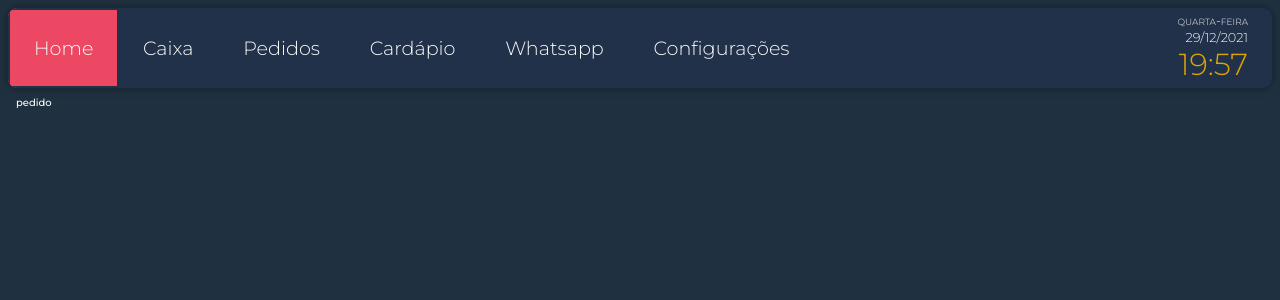
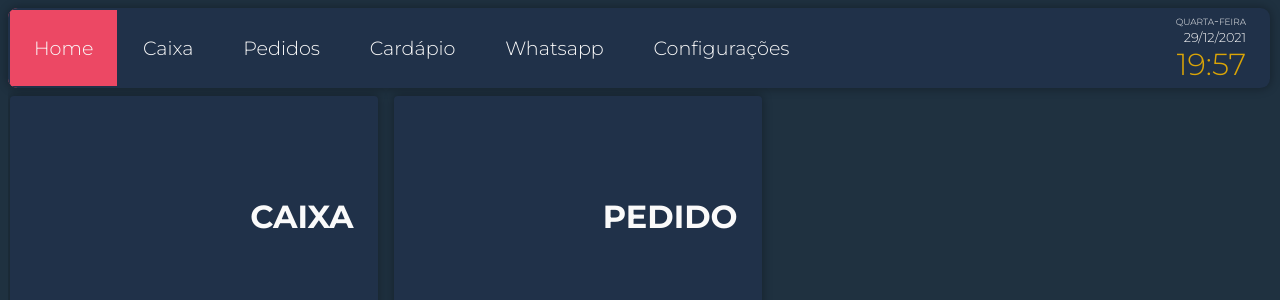
Before and after one commit to di-ferreira/delivery-app, a React (Create React App) app: page / in a window 1280 px wide. Shown: the top 300 px of the page. Built offline with nearby package versions, Linux system fonts and the light colour scheme.

Commit message:
config buttons

```diff
--- a/src/components/ButtonMain/index.tsx
+++ b/src/components/ButtonMain/index.tsx
@@ -1,15 +1,16 @@
 import React from "react";
 
-import { Container } from "./styles";
+import { Container, Texto } from "./styles";
 
 interface iButtonMain {
   text: string;
+  link: string;
 }
 
-const ButtonMain: React.FC<iButtonMain> = ({ text }) => {
+const ButtonMain: React.FC<iButtonMain> = ({ text, link }) => {
   return (
-    <Container>
-      <p>{text}</p>
+    <Container to={link}>
+      <Texto>{text}</Texto>
     </Container>
   );
 };
--- a/src/components/ButtonMain/styles.ts
+++ b/src/components/ButtonMain/styles.ts
@@ -1,5 +1,26 @@
-import styled from 'styled-components';
+import { Link } from "react-router-dom";
+import styled from "styled-components";
+import { colors } from "../../colors";
 
-export const Container = styled.div`
+export const Container = styled(Link)`
+  text-decoration: none;
+  color: ${colors.white};
+  display: flex;
+  align-items: center;
+  justify-content: flex-end;
+  width: 23rem;
+  height: 15rem;
+  padding: 1.5rem;
+  margin-right: 1rem;
+  margin-bottom: 1rem;
+  box-sizing: border-box;
+  border-radius: 0.25rem;
+  background-color: ${colors.componentColor};
+  box-shadow: 0px 0px 10px 1px rgba(${colors.blackRgb}, 0.3);
+`;
 
+export const Texto = styled.p`
+  font-weight: bold;
+  text-transform: uppercase;
+  font-size: 2rem;
 `;
--- a/src/components/Container/styles.ts
+++ b/src/components/Container/styles.ts
@@ -1,7 +1,9 @@
 import styled from "styled-components";
 
 export const Container = styled.div`
+  display: flex;
   width: 100vw;
   height: 100vh;
+  flex-wrap: wrap;
   padding: 0.5rem;
 `;
--- a/src/components/NavBar/styles.ts
+++ b/src/components/NavBar/styles.ts
@@ -5,7 +5,7 @@ export const Container = styled.nav`
   display: flex;
   align-items: center;
   justify-content: space-between;
-  width: 100%;
+  width: 98.6vw;
   height: 5rem;
   border-radius: 0.6rem;
   overflow: hidden;
--- a/src/pages/Main/index.tsx
+++ b/src/pages/Main/index.tsx
@@ -1,15 +1,15 @@
 import ButtonMain from "../../components/ButtonMain";
-import ContainerMain from "../../components/Container";
 import NavBar from "../../components/NavBar";
-import { Container } from "./styles";
+import { Container, MainContent } from "./styles";
 
 const Main = () => {
   return (
     <Container>
       <NavBar />
-      <ContainerMain>
-        <ButtonMain text="pedido" />
-      </ContainerMain>
+      <MainContent>
+        <ButtonMain text="caixa" link="/caixa" />
+        <ButtonMain text="pedido" link="/pedidos" />
+      </MainContent>
     </Container>
   );
 };
--- a/src/pages/Main/styles.ts
+++ b/src/pages/Main/styles.ts
@@ -1,3 +1,10 @@
 import styled from "styled-components";
 
 export const Container = styled.div``;
+
+export const MainContent = styled.div`
+  display: flex;
+  overflow-y: auto;
+  width: 100%;
+  padding: 0.5rem 0.1rem;
+`;
```
